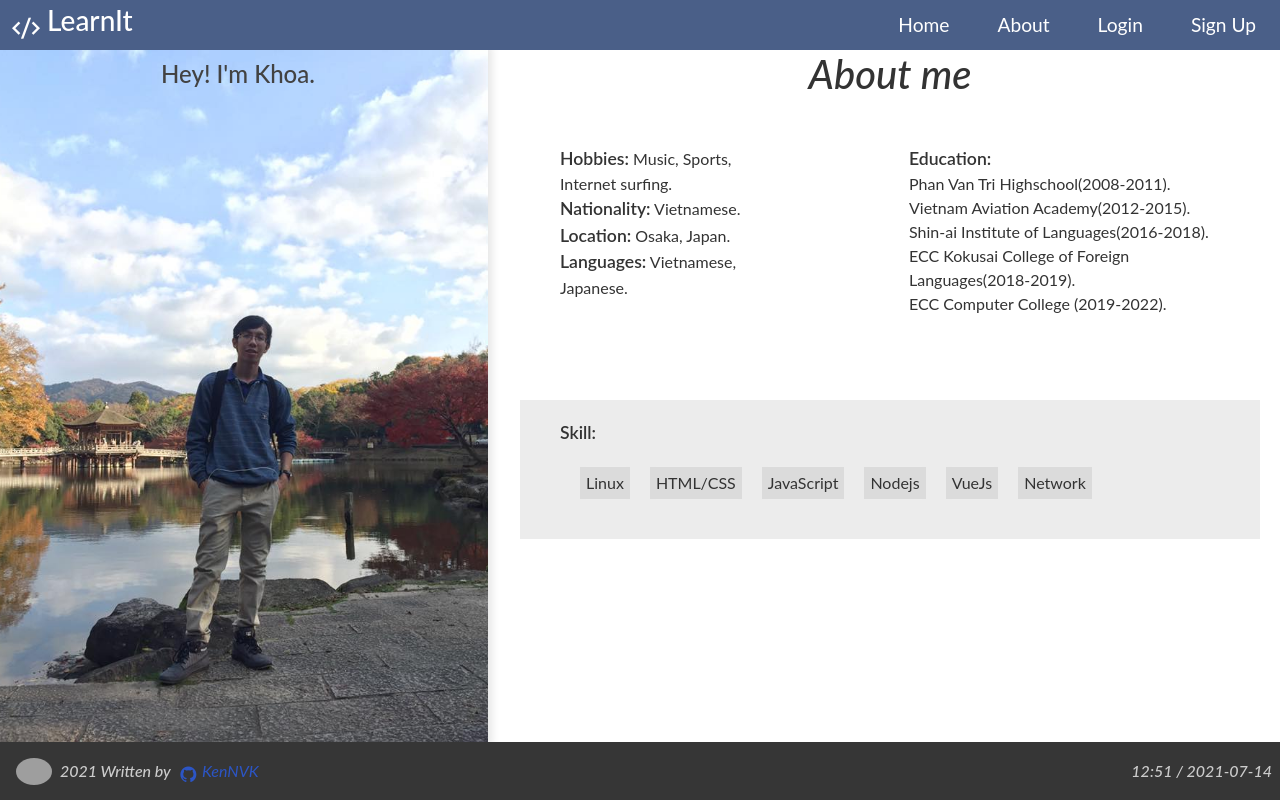
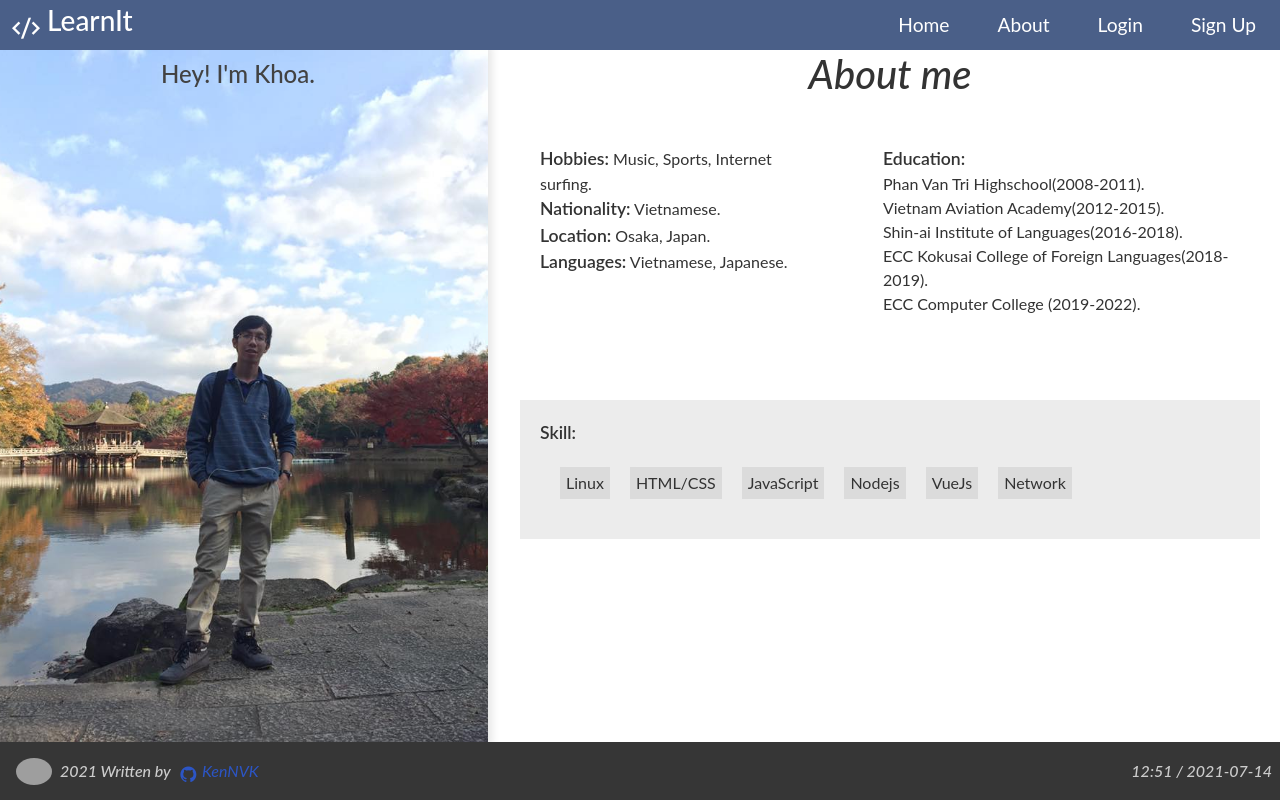
Before and after one commit to KenNVK/LearnIt, a Vue app in the folder client/: page /about in a window 1280 px wide. Built offline with nearby package versions, Linux system fonts and the light colour scheme; grey boxes are pictures that could not be loaded.

Commit message:
Code refactoring

```diff
--- a/client/src/views/About.vue
+++ b/client/src/views/About.vue
@@ -87,7 +87,7 @@ export default {};
 .info .info-basic,
 .info .info-skill {
   margin: 20px;
-  padding: 20px 40px;
+  padding: 20px;
   text-align: left;
 }
 
```
